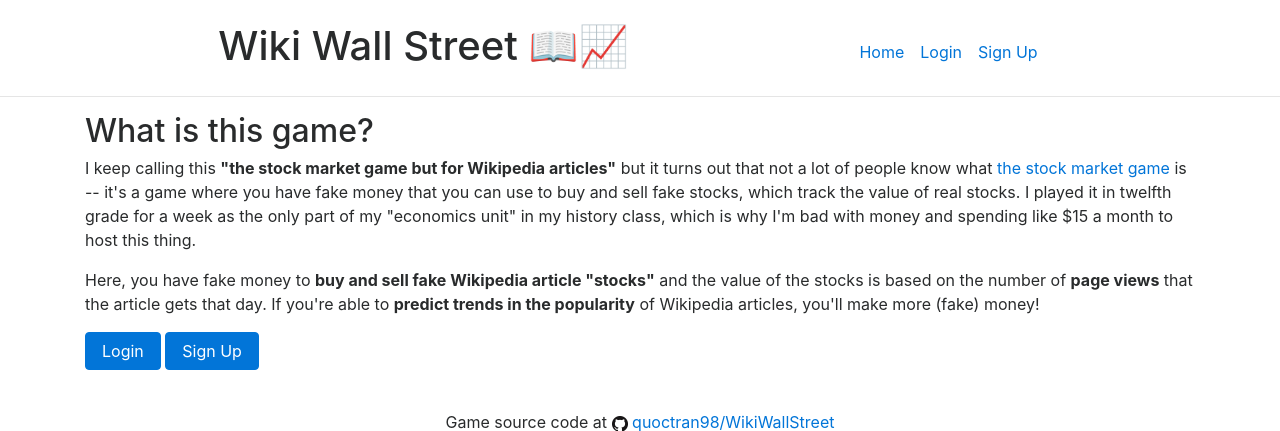
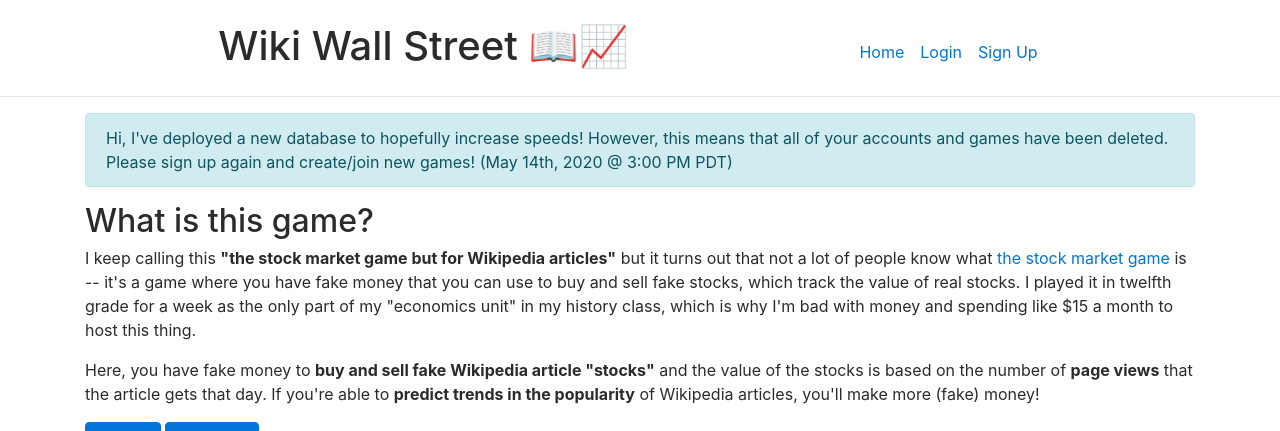
Before and after one commit to quoctran98/Wiki-Wall-Street, a Flask app: page / in a window 1280 px wide. Shown: the top 431 px of the page. Run offline with Flask 2, Linux system fonts and the light colour scheme; parts of the project's set-up code (start-up, migrations or seed data) failed here and were passed over; some libraries are stand-ins or nearby versions.

Commit message:
Added new db message

```diff
--- a/server/static/css/style.css
+++ b/server/static/css/style.css
@@ -1,5 +1,31 @@
 .inline-image {
     height: 1em;
+}
+
+.alert {
+  position: relative;
+  padding: 0.75rem 1.25rem;
+  margin-bottom: 1rem;
+  border: 1px solid transparent;
+  border-radius: 0.25rem;
+}
+
+.alert-primary {
+  color: #004085;
+  background-color: #cce5ff;
+  border-color: #b8daff;
+}
+
+.alert-info {
+  color: #0c5460;
+  background-color: #d1ecf1;
+  border-color: #bee5eb;
+}
+
+.alert-danger {
+  color: #721c24;
+  background-color: #f8d7da;
+  border-color: #f5c6cb;
 }
 
 .portfolio-card {
--- a/server/templates/base.html
+++ b/server/templates/base.html
@@ -80,15 +80,12 @@
     {% with messages = get_flashed_messages() %}
     {% if messages %}
     {% for m in messages %}
-        <div class="col-md-2"></div>
-        <div class="col-md-4">
-            <div class="alert alert-primary" role="alert">
+        <div class="container has-text-centered">
+            <div class="alert alert-danger" role="alert">
                 {{ m }}
             </div>
         </div>
-        <div class="col-md-6"></div>
     {% endfor %}
-    <hr>
     {% endif %}
     {% endwith %}
 
--- a/server/templates/index.html
+++ b/server/templates/index.html
@@ -1,6 +1,12 @@
 {% extends "base.html" %}
 
 {% block content %}
+
+<div class="alert alert-info" role="alert">
+  Hi, I've deployed a new database to hopefully increase speeds!
+  However, this means that all of your accounts and games have been deleted.
+  Please sign up again and create/join new games! (May 14th, 2020 @ 3:00 PM PDT)
+</div>
 
 <!-- GAME EXPLANATION -->
 <h2>What is this game?</h2>
```
